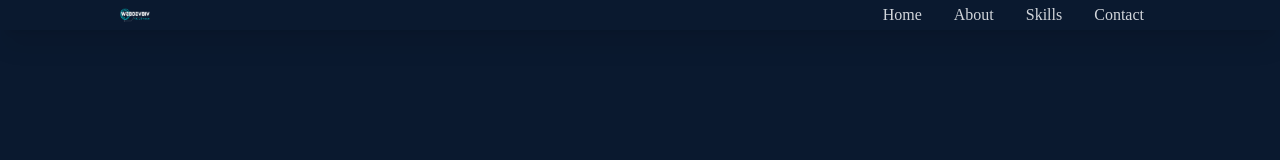
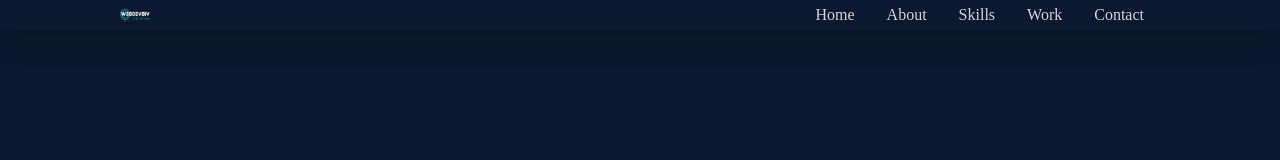
Before and after one commit to webdevbiv/portfolio, a React (Create React App) app: page / in a window 1280 px wide. Shown: the top 160 px of the page. Built offline with nearby package versions, Linux system fonts and the light colour scheme.

Commit message:
underline

```diff
--- a/src/components/Menu/Menu.jsx
+++ b/src/components/Menu/Menu.jsx
@@ -4,10 +4,31 @@ function Menu() {
   return (
     <div className="hidden md:flex">
       <ul className="hidden md:flex ">
-        <li>Home</li>
-        <li>About</li>
-        <li>Skills</li>
-        <li>Contact</li>
+        <li>
+          <a href="#home" className="relative hover:underline-after">
+            Home
+          </a>
+        </li>
+        <li>
+          <a href="#about" className="relative hover:underline-after">
+            About
+          </a>
+        </li>
+        <li>
+          <a href="#skills" className="relative hover:underline-after">
+            Skills
+          </a>
+        </li>
+        <li>
+          <a href="#work" className="relative hover:underline-after">
+            Work
+          </a>
+        </li>
+        <li>
+          <a href="#contact" className="relative hover:underline-after">
+            Contact
+          </a>
+        </li>
       </ul>
     </div>
   );
--- a/src/components/Section/Section.jsx
+++ b/src/components/Section/Section.jsx
@@ -3,7 +3,7 @@ import Container from "../Container/Container";
 
 const Section = ({ children, name }) => {
   return (
-    <div name={name} className="w-full min-h-screen">
+    <div id={name} className="w-full min-h-screen">
       <Container>
         <div className="min-h-screen flex flex-col justify-center">{children}</div>
       </Container>
--- a/src/index.css
+++ b/src/index.css
@@ -58,4 +58,18 @@
     margin-left: 16px;
     margin-top: 16px;
   }
+
+  .underline-after::after {
+    content: "";
+    position: absolute;
+    left: 0;
+    bottom: -6px;
+    width: 100%;
+    height: 3px;
+    background-color: transparent;
+    transition: background-color 500s ease;
+  }
+  .underline-after:hover::after {
+    @apply bg-sky-500;
+  }
 }
```
